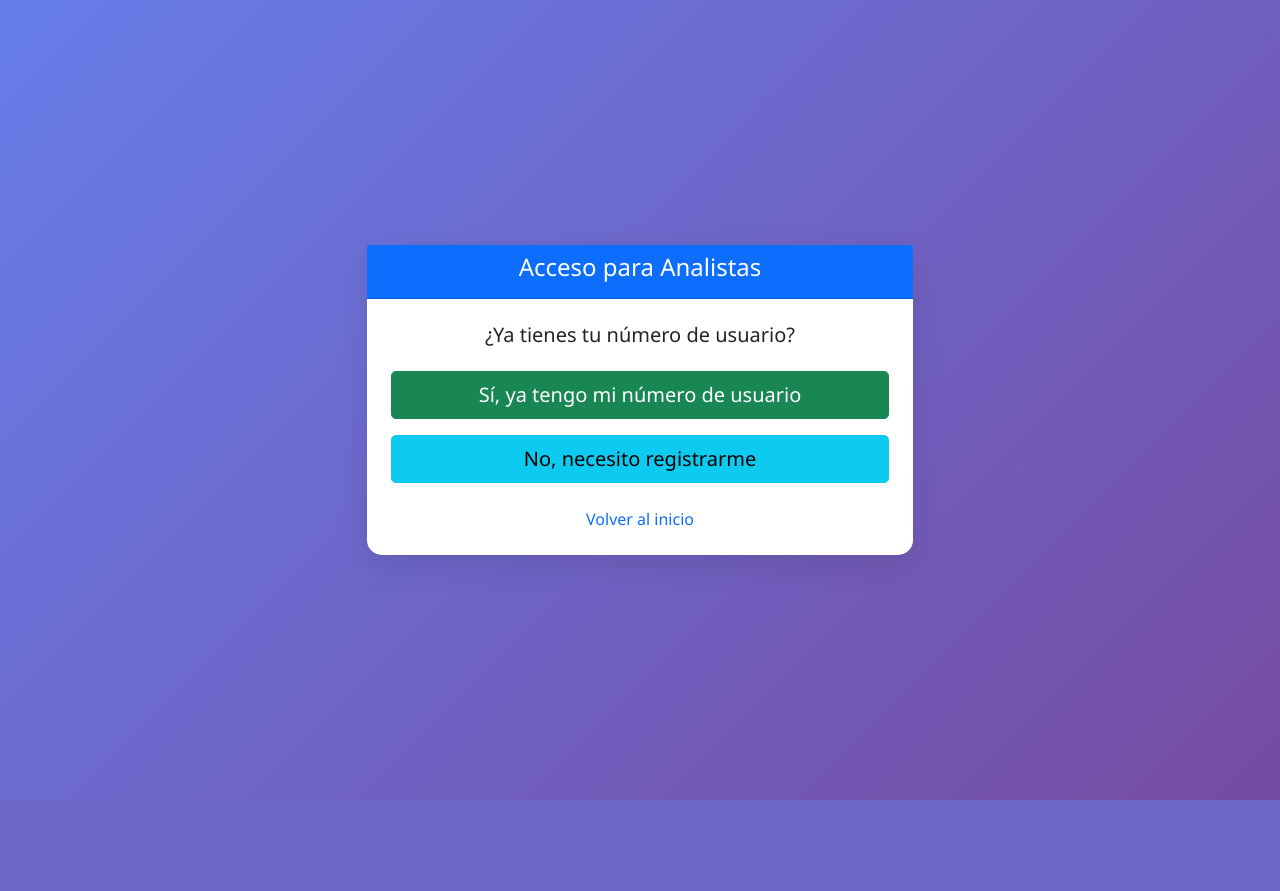
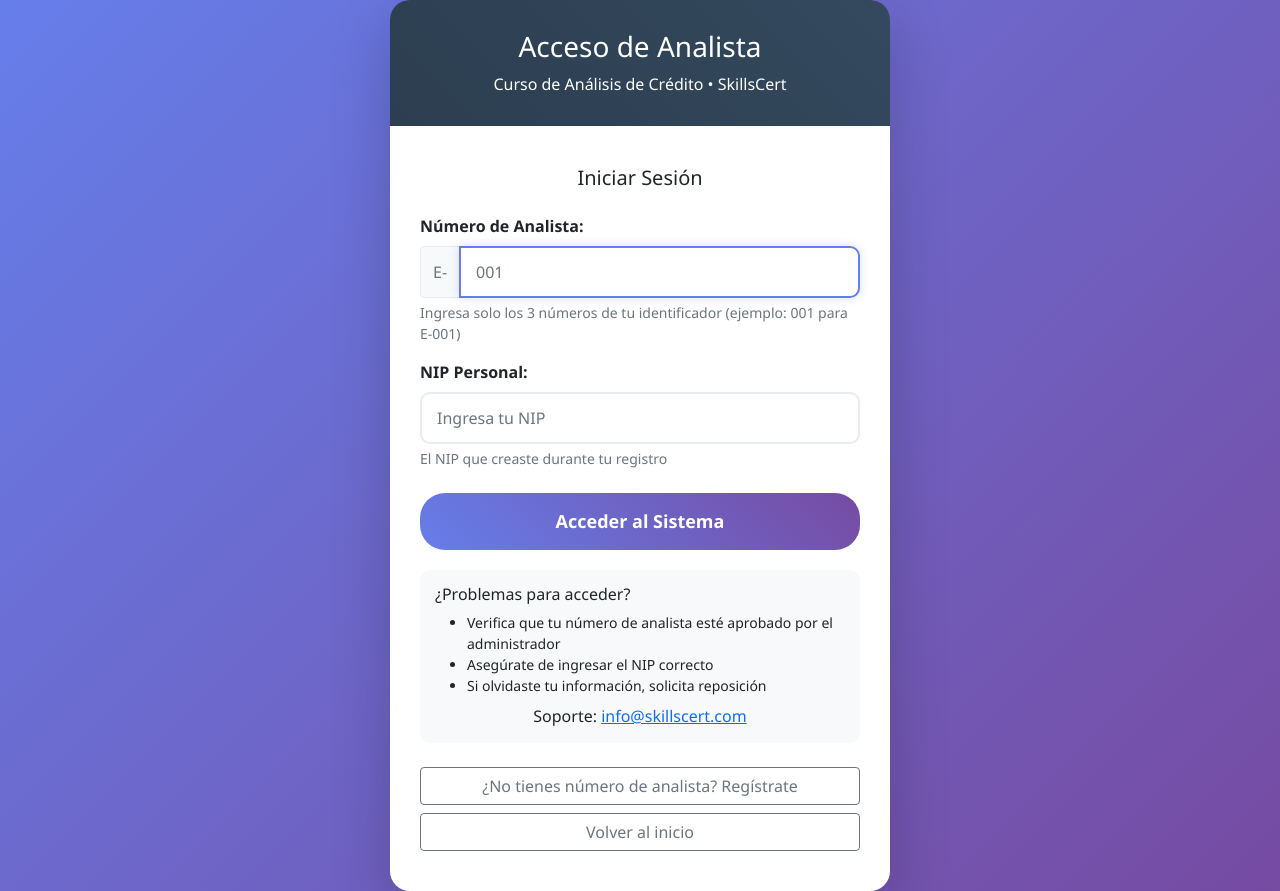
Before and after one commit to Stock-Broker1968/sistema-credito-web, a Flask app: page /login_analista in a window 1280 px wide. Before the commit the page ends 800 px from the top, so only its background shows below. Run offline with Flask 3, Linux system fonts and the light colour scheme.

Commit message:
Update login_analista.html
Login del analista

```diff
--- a/templates/login_analista.html
+++ b/templates/login_analista.html
@@ -3,7 +3,7 @@
 <head>
     <meta charset="UTF-8">
     <meta name="viewport" content="width=device-width, initial-scale=1.0">
-    <title>Acceso Analistas - Sistema de Crédito</title>
+    <title>Acceso Analistas - Curso SkillsCert</title>
     <link href="https://cdn.jsdelivr.net/npm/bootstrap@5.1.3/dist/css/bootstrap.min.css" rel="stylesheet">
     <style>
         body {
@@ -11,35 +11,81 @@
             min-height: 100vh;
             font-family: 'Segoe UI', Tahoma, Geneva, Verdana, sans-serif;
         }
-        .card {
-            border-radius: 15px;
-            box-shadow: 0 10px 30px rgba(0,0,0,0.1);
+        .login-container {
+            min-height: 100vh;
+            display: flex;
+            align-items: center;
+        }
+        .login-card {
+            border-radius: 20px;
+            box-shadow: 0 20px 60px rgba(0,0,0,0.2);
             border: none;
+            overflow: hidden;
+            max-width: 500px;
+            margin: 0 auto;
         }
-        .btn-primary {
-            background: linear-gradient(45deg, #667eea, #764ba2);
-            border: none;
-            border-radius: 25px;
+        .login-header {
+            background: linear-gradient(45deg, #2c3e50, #34495e);
+            color: white;
+            padding: 30px;
+            text-align: center;
+        }
+        .login-body {
+            padding: 40px 30px;
+            background: white;
         }
         .form-control {
             border-radius: 10px;
             border: 2px solid #e9ecef;
+            padding: 12px 15px;
+            font-size: 16px;
         }
         .form-control:focus {
             border-color: #667eea;
             box-shadow: 0 0 10px rgba(102, 126, 234, 0.25);
         }
+        .btn-login {
+            background: linear-gradient(45deg, #667eea, #764ba2);
+            border: none;
+            border-radius: 25px;
+            padding: 15px 30px;
+            font-size: 18px;
+            font-weight: 600;
+            color: white;
+            width: 100%;
+        }
+        .btn-login:hover {
+            transform: translateY(-2px);
+            box-shadow: 0 10px 30px rgba(102, 126, 234, 0.4);
+            color: white;
+        }
+        .input-group-text {
+            background: #f8f9fa;
+            border-color: #e9ecef;
+            color: #6c757d;
+        }
+        .support-info {
+            background: #f8f9fa;
+            border-radius: 10px;
+            padding: 15px;
+            margin-top: 20px;
+        }
     </style>
 </head>
 <body>
+    <div class="login-container">
         <div class="container">
-        <div class="row justify-content-center align-items-center min-vh-100">
+            <div class="row justify-content-center">
                 <div class="col-md-6">
-                <div class="card">
-                    <div class="card-header bg-primary text-white text-center">
-                        <h4>Acceso para Analistas</h4>
+                    <div class="login-card">
+                        <!-- Header -->
+                        <div class="login-header">
+                            <h3><i class="fas fa-user-graduate"></i> Acceso de Analista</h3>
+                            <p class="mb-0">Curso de Análisis de Crédito • SkillsCert</p>
                         </div>
-                    <div class="card-body p-4">
+
+                        <!-- Body -->
+                        <div class="login-body">
                             {% with messages = get_flashed_messages(with_categories=true) %}
                                 {% if messages %}
                                     {% for category, message in messages %}
@@ -51,57 +97,64 @@
                                 {% endif %}
                             {% endwith %}
 
-                        <!-- Pregunta inicial -->
-                        <div id="pregunta-inicial">
-                            <h5 class="text-center mb-4">¿Ya tienes tu número de usuario?</h5>
-                            <div class="d-grid gap-3">
-                                <button type="button" class="btn btn-success btn-lg" onclick="mostrarFormularioExistente()">
-                                    Sí, ya tengo mi número de usuario
-                                </button>
-                                <button type="button" class="btn btn-info btn-lg" onclick="window.location.href='{{ url_for('registro_analista') }}'">
-                                    No, necesito registrarme
-                                </button>
-                            </div>
-                        </div>
-
-                        <!-- Formulario para usuarios existentes -->
-                        <div id="formulario-existente" style="display: none;">
                             <form method="POST" action="{{ url_for('login_analista') }}">
                                 <input type="hidden" name="tiene_usuario" value="si">
 
                                 <h5 class="text-center mb-4">Iniciar Sesión</h5>
 
                                 <div class="mb-3">
-                                    <label for="numero_usuario" class="form-label">Número de Usuario:</label>
+                                    <label for="numero_usuario" class="form-label fw-bold">Número de Analista:</label>
                                     <div class="input-group">
                                         <span class="input-group-text">E-</span>
                                         <input type="text" class="form-control" id="numero_usuario" name="numero_usuario"
                                                placeholder="001" pattern="[0-9]{3}" maxlength="3" required>
                                     </div>
-                                    <div class="form-text">Ingresa solo los 3 números (ejemplo: 001)</div>
+                                    <div class="form-text">
+                                        <i class="fas fa-info-circle"></i>
+                                        Ingresa solo los 3 números de tu identificador (ejemplo: 001 para E-001)
+                                    </div>
                                 </div>
 
-                                <div class="mb-3">
-                                    <label for="nip" class="form-label">NIP:</label>
+                                <div class="mb-4">
+                                    <label for="nip" class="form-label fw-bold">NIP Personal:</label>
                                     <input type="password" class="form-control" id="nip" name="nip"
                                            placeholder="Ingresa tu NIP" required>
+                                    <div class="form-text">
+                                        <i class="fas fa-lock"></i>
+                                        El NIP que creaste durante tu registro
+                                    </div>
                                 </div>
 
-                                <div class="d-grid gap-2">
-                                    <button type="submit" class="btn btn-primary btn-lg">
-                                        Iniciar Sesión
+                                <button type="submit" class="btn btn-login">
+                                    <i class="fas fa-sign-in-alt"></i> Acceder al Sistema
                                 </button>
-                                    <button type="button" class="btn btn-secondary" onclick="volverInicio()">
-                                        Volver
-                                    </button>
-                                </div>
                             </form>
+
+                            <!-- Información de soporte -->
+                            <div class="support-info">
+                                <h6><i class="fas fa-question-circle"></i> ¿Problemas para acceder?</h6>
+                                <ul class="mb-2 small">
+                                    <li>Verifica que tu número de analista esté aprobado por el administrador</li>
+                                    <li>Asegúrate de ingresar el NIP correcto</li>
+                                    <li>Si olvidaste tu información, solicita reposición</li>
+                                </ul>
+                                <p class="mb-0 text-center">
+                                    <i class="fas fa-envelope"></i>
+                                    Soporte: <a href="mailto:info@skillscert.com">info@skillscert.com</a>
+                                </p>
                             </div>
 
+                            <!-- Enlaces de navegación -->
                             <div class="text-center mt-4">
-                            <a href="{{ url_for('index') }}" class="text-decoration-none">
-                                Volver al inicio
+                                <div class="d-grid gap-2">
+                                    <a href="{{ url_for('registro_analista') }}" class="btn btn-outline-secondary">
+                                        <i class="fas fa-user-plus"></i> ¿No tienes número de analista? Regístrate
                                     </a>
+                                    <a href="{{ url_for('index') }}" class="btn btn-outline-secondary">
+                                        <i class="fas fa-arrow-left"></i> Volver al inicio
+                                    </a>
+                                </div>
+                            </div>
                         </div>
                     </div>
                 </div>
@@ -112,27 +165,23 @@
     <script src="https://cdn.jsdelivr.net/npm/bootstrap@5.1.3/dist/js/bootstrap.bundle.min.js"></script>
 
     <script>
-        function mostrarFormularioExistente() {
-            document.getElementById('pregunta-inicial').style.display = 'none';
-            document.getElementById('formulario-existente').style.display = 'block';
-        }
-
-        function volverInicio() {
-            document.getElementById('formulario-existente').style.display = 'none';
-            document.getElementById('pregunta-inicial').style.display = 'block';
-        }
-
         // Auto-formatear el número de usuario
         document.addEventListener('DOMContentLoaded', function() {
             const numeroUsuarioInput = document.getElementById('numero_usuario');
             if (numeroUsuarioInput) {
                 numeroUsuarioInput.addEventListener('input', function(e) {
+                    // Solo permitir números
                     e.target.value = e.target.value.replace(/[^0-9]/g, '');
+
+                    // Formatear con ceros a la izquierda
                     if (e.target.value.length > 0) {
                         const numero = parseInt(e.target.value);
                         e.target.value = numero.toString().padStart(3, '0');
                     }
                 });
+
+                // Focus automático al campo
+                numeroUsuarioInput.focus();
             }
         });
     </script>
```
Lines whose indentation alone changed are shown as unchanged.
